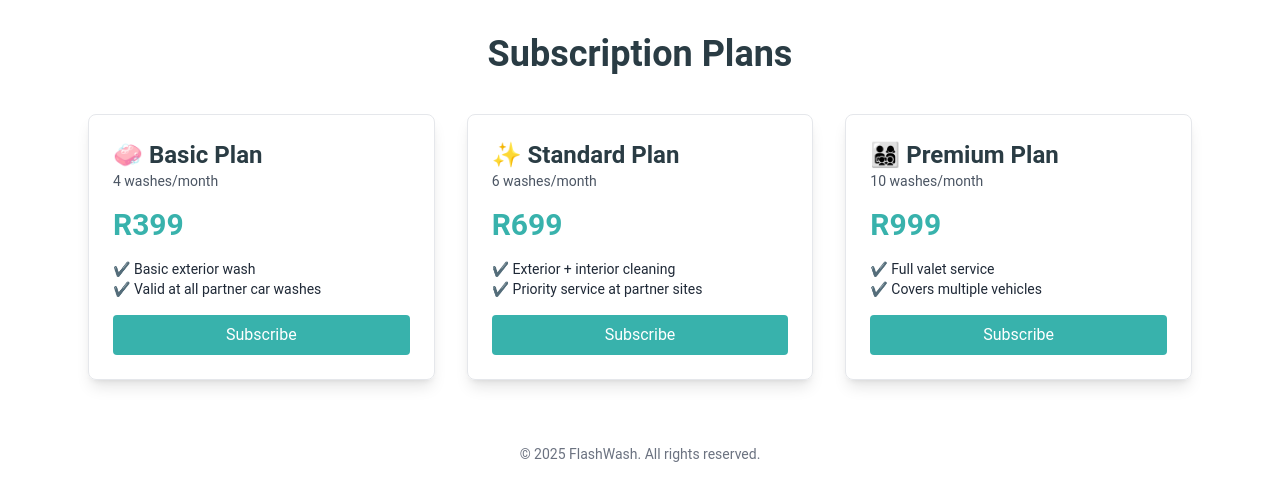
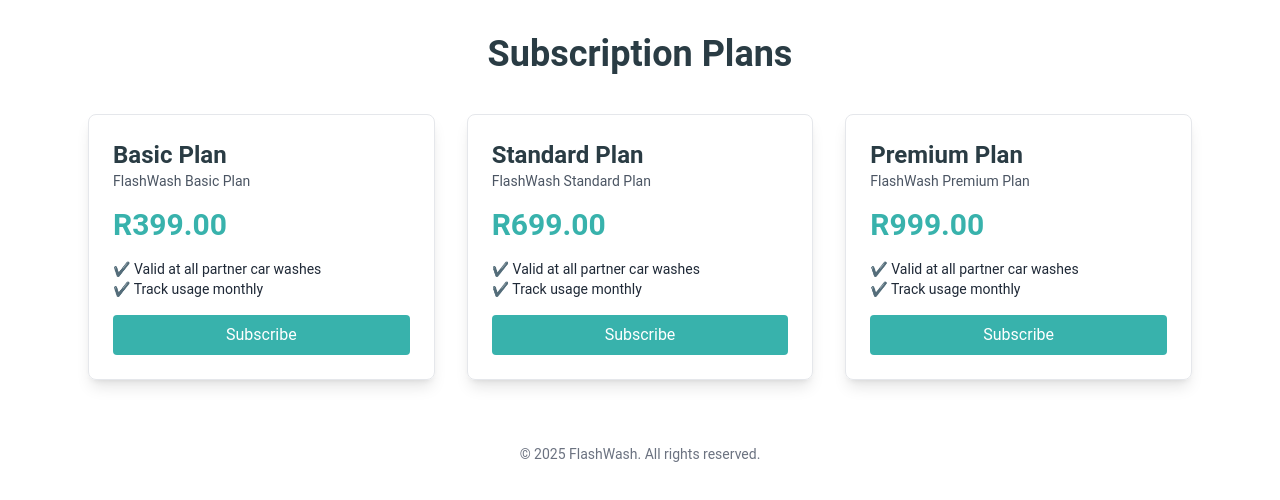
Before and after one commit to Florissant/flashwash-pricing-page, a plain HTML site: page index.html in a window 1280 px wide. Shown: the part 78-578 px from the top of the page. Drawn offline with nearby package versions, Linux system fonts and the light colour scheme.

Commit message:
Add files via upload

```diff
--- a/index.html
+++ b/index.html
@@ -1,15 +1,13 @@
 <!DOCTYPE html>
 <html lang="en">
 <head>
-  <meta charset="UTF-8">
-  <meta name="viewport" content="width=device-width, initial-scale=1.0">
+  <meta charset="UTF-8" />
+  <meta name="viewport" content="width=device-width, initial-scale=1.0"/>
   <title>FlashWash Plans</title>
   <script src="https://cdn.tailwindcss.com"></script>
-  <style> body { font-family: 'Roboto', sans-serif; } </style>
+  <style>body { font-family: 'Roboto', sans-serif; }</style>
 </head>
 <body class="bg-white text-gray-800">
-
-  <!-- Navigation Bar -->
   <header class="bg-[#2a3c44] text-white py-4">
     <div class="max-w-6xl mx-auto flex justify-between items-center px-6">
       <div class="flex items-center space-x-4">
@@ -26,53 +24,62 @@
     </div>
   </header>
 
-  <!-- Pricing Section -->
   <main class="max-w-6xl mx-auto py-10 px-6">
     <h1 class="text-4xl font-bold text-center text-[#2a3c44] mb-10">Subscription Plans</h1>
     <div class="grid grid-cols-1 md:grid-cols-3 gap-8">
 
-      <!-- Basic Plan -->
       <div class="border rounded-lg p-6 shadow-lg">
-        <h2 class="text-2xl font-semibold text-[#2a3c44]">🧼 Basic Plan</h2>
-        <p class="text-sm text-gray-600">4 washes/month</p>
-        <p class="text-3xl font-bold my-4 text-[#38b2ac]">R399</p>
+        <h2 class="text-2xl font-semibold text-[#2a3c44]">Basic Plan</h2>
+        <p class="text-sm text-gray-600">FlashWash Basic Plan</p>
+        <p class="text-3xl font-bold my-4 text-[#38b2ac]">R399.00</p>
         <ul class="text-sm mb-4">
-          <li>✔️ Basic exterior wash</li>
           <li>✔️ Valid at all partner car washes</li>
+          <li>✔️ Track usage monthly</li>
         </ul>
-        <a href="#" class="block bg-[#38b2ac] hover:bg-[#319e9a] text-white text-center py-2 rounded">Subscribe</a>
+
+    <form action="https://www.payfast.co.za/eng/process" method="post">
+        <input type="hidden" name="merchant_id" value="30720513"/><input type="hidden" name="merchant_key" value="46bdb30e-4fd0-43e3-b749-85fd49bca7f4"/><input type="hidden" name="amount" value="399.00"/><input type="hidden" name="item_name" value="FlashWash Basic Plan"/><input type="hidden" name="return_url" value="https://flashwash-pricing-page.vercel.app"/><input type="hidden" name="cancel_url" value="https://flashwash-pricing-page.vercel.app"/><input type="hidden" name="notify_url" value="https://flashwash-pricing-page.vercel.app/payment-notify"/><input type="hidden" name="signature" value="14f681012860bccdff6832f5d989bcca"/>
+        <button type="submit" class="block bg-[#38b2ac] hover:bg-[#319e9a] text-white text-center py-2 w-full rounded">Subscribe</button>
+    </form>
+
       </div>
 
-      <!-- Standard Plan -->
       <div class="border rounded-lg p-6 shadow-lg">
-        <h2 class="text-2xl font-semibold text-[#2a3c44]">✨ Standard Plan</h2>
-        <p class="text-sm text-gray-600">6 washes/month</p>
-        <p class="text-3xl font-bold my-4 text-[#38b2ac]">R699</p>
+        <h2 class="text-2xl font-semibold text-[#2a3c44]">Standard Plan</h2>
+        <p class="text-sm text-gray-600">FlashWash Standard Plan</p>
+        <p class="text-3xl font-bold my-4 text-[#38b2ac]">R699.00</p>
         <ul class="text-sm mb-4">
-          <li>✔️ Exterior + interior cleaning</li>
-          <li>✔️ Priority service at partner sites</li>
+          <li>✔️ Valid at all partner car washes</li>
+          <li>✔️ Track usage monthly</li>
         </ul>
-        <a href="#" class="block bg-[#38b2ac] hover:bg-[#319e9a] text-white text-center py-2 rounded">Subscribe</a>
+
+    <form action="https://www.payfast.co.za/eng/process" method="post">
+        <input type="hidden" name="merchant_id" value="30720513"/><input type="hidden" name="merchant_key" value="46bdb30e-4fd0-43e3-b749-85fd49bca7f4"/><input type="hidden" name="amount" value="699.00"/><input type="hidden" name="item_name" value="FlashWash Standard Plan"/><input type="hidden" name="return_url" value="https://flashwash-pricing-page.vercel.app"/><input type="hidden" name="cancel_url" value="https://flashwash-pricing-page.vercel.app"/><input type="hidden" name="notify_url" value="https://flashwash-pricing-page.vercel.app/payment-notify"/><input type="hidden" name="signature" value="a82f962861897dab92a8eeab4c5b10ea"/>
+        <button type="submit" class="block bg-[#38b2ac] hover:bg-[#319e9a] text-white text-center py-2 w-full rounded">Subscribe</button>
+    </form>
+
       </div>
 
-      <!-- Premium Plan -->
       <div class="border rounded-lg p-6 shadow-lg">
-        <h2 class="text-2xl font-semibold text-[#2a3c44]">👨‍👩‍👧‍👦 Premium Plan</h2>
-        <p class="text-sm text-gray-600">10 washes/month</p>
-        <p class="text-3xl font-bold my-4 text-[#38b2ac]">R999</p>
+        <h2 class="text-2xl font-semibold text-[#2a3c44]">Premium Plan</h2>
+        <p class="text-sm text-gray-600">FlashWash Premium Plan</p>
+        <p class="text-3xl font-bold my-4 text-[#38b2ac]">R999.00</p>
         <ul class="text-sm mb-4">
-          <li>✔️ Full valet service</li>
-          <li>✔️ Covers multiple vehicles</li>
+          <li>✔️ Valid at all partner car washes</li>
+          <li>✔️ Track usage monthly</li>
         </ul>
-        <a href="#" class="block bg-[#38b2ac] hover:bg-[#319e9a] text-white text-center py-2 rounded">Subscribe</a>
+
+    <form action="https://www.payfast.co.za/eng/process" method="post">
+        <input type="hidden" name="merchant_id" value="30720513"/><input type="hidden" name="merchant_key" value="46bdb30e-4fd0-43e3-b749-85fd49bca7f4"/><input type="hidden" name="amount" value="999.00"/><input type="hidden" name="item_name" value="FlashWash Premium Plan"/><input type="hidden" name="return_url" value="https://flashwash-pricing-page.vercel.app"/><input type="hidden" name="cancel_url" value="https://flashwash-pricing-page.vercel.app"/><input type="hidden" name="notify_url" value="https://flashwash-pricing-page.vercel.app/payment-notify"/><input type="hidden" name="signature" value="3d40abe3ef444bbe794741f6026bee17"/>
+        <button type="submit" class="block bg-[#38b2ac] hover:bg-[#319e9a] text-white text-center py-2 w-full rounded">Subscribe</button>
+    </form>
+
       </div>
 
     </div>
   </main>
-
   <footer class="text-center text-sm text-gray-500 py-6">
     &copy; 2025 FlashWash. All rights reserved.
   </footer>
-
 </body>
 </html>
```
